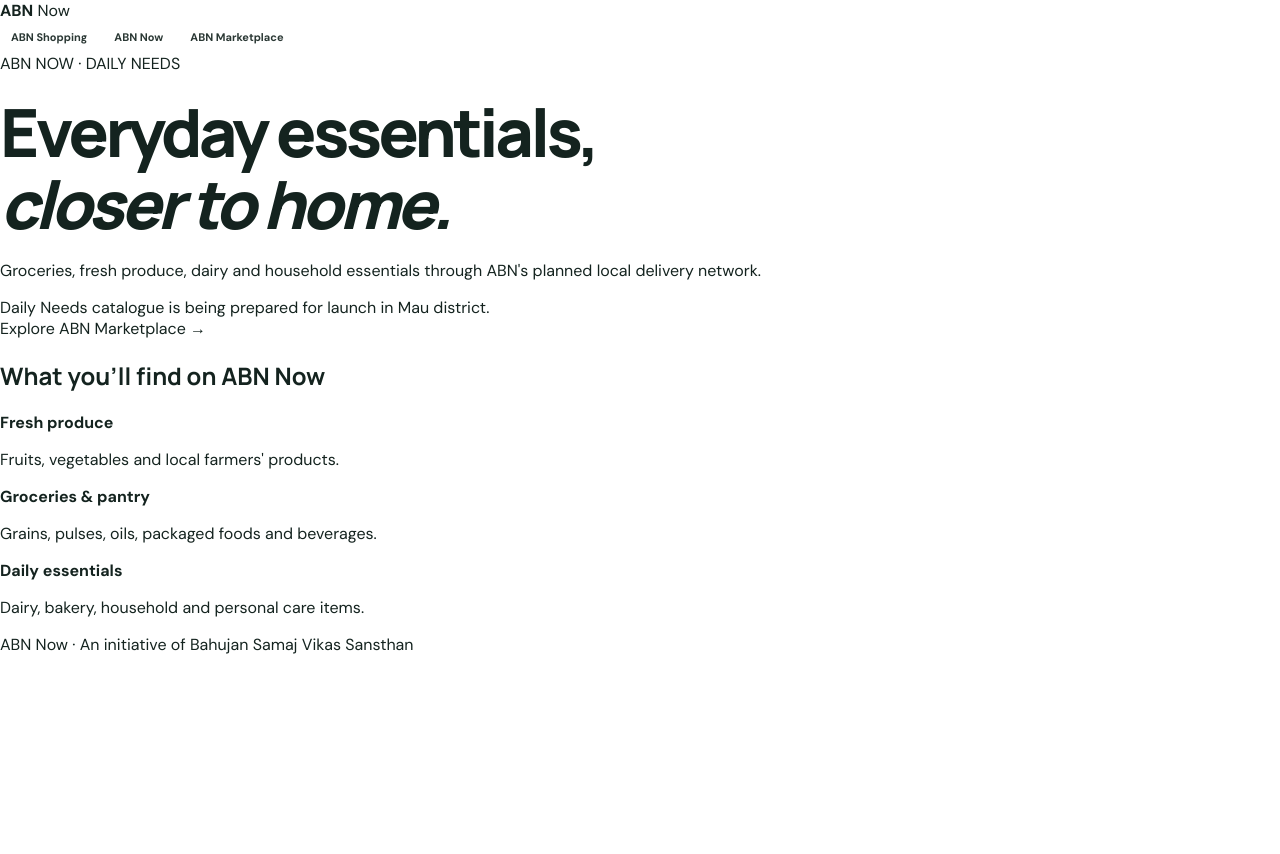
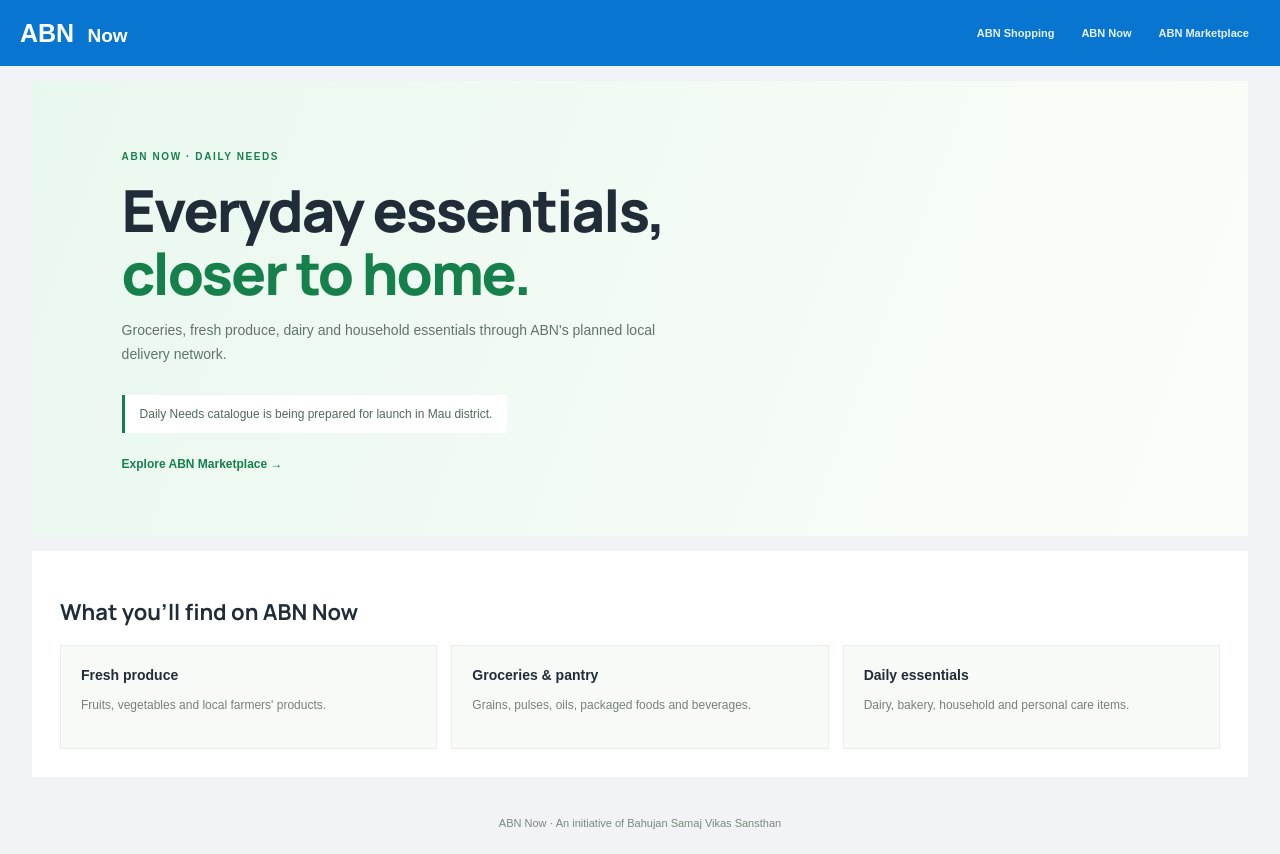
Before and after one commit to digitalfoxstudios/abn-marketplace, a Next.js app: page /now in a window 1280 px wide. Before the commit the page ends 800 px from the top, so only its background shows below. Built offline with nearby package versions, Linux system fonts and the light colour scheme.

Commit message:
Style ABN Now daily needs landing page

```diff
--- a/app/globals.css
+++ b/app/globals.css
@@ -155,3 +155,12 @@
 .product-description{max-width:1200px;margin:15px auto;background:#fff;padding:25px 30px}.product-description h2{font-size:20px}.product-description p{font-size:13px;line-height:1.8;color:#596875}.product-description dl{max-width:600px}.product-description dl div{display:grid;grid-template-columns:130px 1fr;padding:10px 0;border-bottom:1px solid #eee;font-size:12px}.product-description dt{color:#7b8790}.product-description dd{margin:0;font-weight:600}.product-footer{padding:24px;text-align:center;color:#75818a;font-size:11px}
 @media(max-width:800px){.product-detail-layout{grid-template-columns:1fr;padding:18px;gap:20px}.product-main-image{height:330px}.product-info h1{font-size:25px}.product-header{padding:12px 15px}.abn-switcher{overflow-x:auto;max-width:100%}}
 @media(max-width:560px){.abn-switcher{order:4;width:100%;justify-content:space-between}.abn-switcher a{font-size:10px;padding:8px 7px}.product-header{gap:9px}.product-main-image{height:270px}.product-detail-layout{margin:0 7px;padding:13px}.product-description{margin:9px 7px;padding:18px}.product-detail-price{font-size:24px}}
+
+
+.now-page{min-height:100vh;background:#f1f3f6;color:#202d38;font-family:Arial,sans-serif}
+.now-header{min-height:66px;background:#0876d1;color:#fff;display:flex;align-items:center;justify-content:space-between;padding:10px max(calc((100vw - 1240px)/2),20px);gap:18px;flex-wrap:wrap}
+.now-brand{color:#fff;font-size:19px;font-weight:800}.now-brand b{font-size:25px;margin-right:8px}
+.now-hero{max-width:1216px;margin:15px auto 0;padding:65px 7%;background:linear-gradient(110deg,#e9f8ee,#fbfdf9);min-height:340px}
+.now-hero>span{font-size:10px;letter-spacing:1.6px;color:#16804d;font-weight:800}.now-hero h1{font-size:clamp(36px,5vw,58px);line-height:1.08;letter-spacing:-2px;margin:15px 0}.now-hero h1 em{font-style:normal;color:#16804d}.now-hero p{font-size:14px;color:#61746a;max-width:540px;line-height:1.7}.now-status{display:inline-block;margin:14px 0;padding:12px 15px;background:#fff;border-left:3px solid #16804d;font-size:12px;color:#52675b}.now-hero>a{display:block;color:#16804d;font-weight:700;font-size:12px;margin-top:10px}
+.now-info{max-width:1216px;margin:15px auto;background:#fff;padding:28px}.now-info h2{font-size:22px}.now-info>div{display:grid;grid-template-columns:repeat(3,1fr);gap:14px}.now-info article{padding:20px;background:#f8faf8;border:1px solid #e8eee8}.now-info article b{font-size:14px}.now-info article p{font-size:12px;color:#758078;line-height:1.6}.now-footer{text-align:center;padding:25px;color:#7b8780;font-size:11px}
+@media(max-width:650px){.now-header{padding:12px 14px}.now-hero{margin:9px 7px 0;padding:38px 20px}.now-hero h1{font-size:38px}.now-info{margin:9px 7px;padding:19px}.now-info>div{grid-template-columns:1fr}.abn-switcher{order:4;width:100%;justify-content:space-between}}
```
